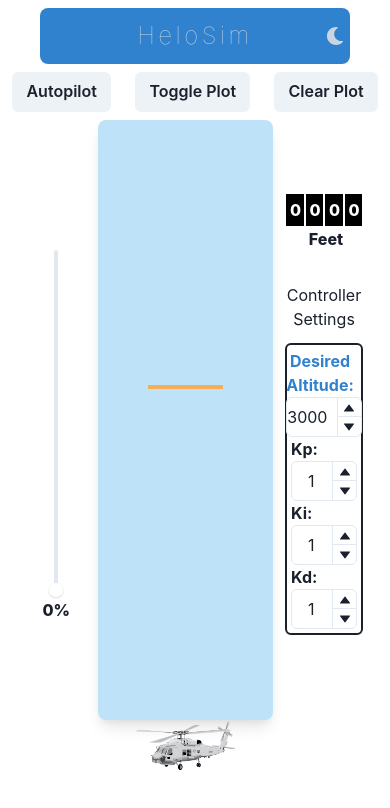
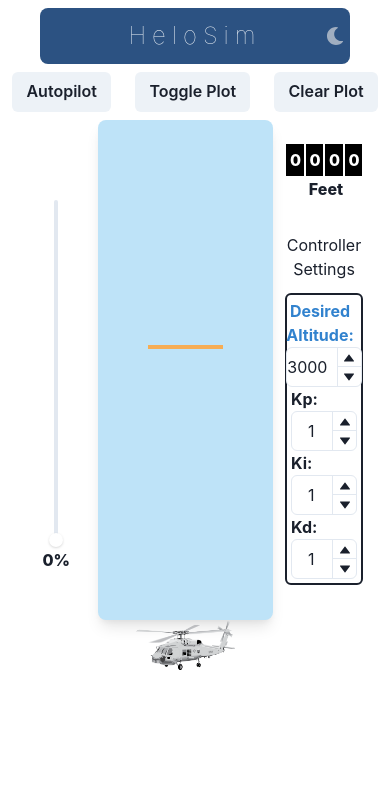
Before and after one commit to ender18g/helo-react, a React (Create React App) app: page / in a window 390 px wide. Shown: the top 808 px of the page. Built offline with nearby package versions, Linux system fonts and the light colour scheme.

Commit message:
added media query

```diff
--- a/src/App.js
+++ b/src/App.js
@@ -1,5 +1,5 @@
 import React, { useEffect, useRef, useState } from 'react';
-import { ChakraProvider, Box, Text, theme, Flex, Button } from '@chakra-ui/react';
+import { ChakraProvider, Box, Text, theme, Flex, Button, useMediaQuery } from '@chakra-ui/react';
 import { ColorModeSwitcher } from './ColorModeSwitcher';
 import FlightBox from './flightBox';
 import ThrottleBox from './throttleBox';
@@ -9,6 +9,8 @@ import ControlBox from './controlBox';
 
 function App() {
 	const ceiling = 5000; // ceiling in feet
+	//use media query to determine if mobile
+	const [ isDesktop ] = useMediaQuery('(min-width: 800px)');
 
 	const [ data, setData ] = useState({
 		alt: 0, // 0-1
@@ -22,7 +24,6 @@ function App() {
 		message: ''
 	});
 	const [ showPlot, setShowPlot ] = useState(false);
-
 	const requestRef = useRef();
 	const prevTime = useRef();
 	const throttleRef = useRef(0);
@@ -115,7 +116,7 @@ function App() {
 				justify={'center'}
 				align={'center'}
 				color={'white'}
-				bg={'blue.500'}
+				bg={'blue.700'}
 				mx={10}
 				my={2}
 				borderRadius={'lg'}
@@ -123,18 +124,11 @@ function App() {
 				textAlign={'center'}
 			>
 				<Box w={'10%'} />
-				<Text
-					w={'80%'}
-					color={'gray.300'}
-					fontSize="2xl"
-					textShadow={'lg'}
-					letterSpacing={3.5}
-					fontWeight={100}
-				>
+				<Text w={'80%'} color={'gray.100'} fontSize="2xl" textShadow={'lg'} letterSpacing={6} fontWeight={100}>
 					HeloSim
 				</Text>
 				<Box w={'10%'}>
-					<ColorModeSwitcher pr={3} color={'gray.300'} />
+					<ColorModeSwitcher pr={3} color={'gray.400'} />
 				</Box>
 			</Flex>
 			<Flex w="100%" h="100%" justifyContent={'center'} alignItems={'center'}>
@@ -204,7 +198,12 @@ function App() {
 				{showPlot ? (
 					<PlotBox data={plotData.current} />
 				) : (
-					<FlightBox alt={data.alt} height={600} refAlt={data.refAlt} message={data.message} />
+					<FlightBox
+						alt={data.alt}
+						height={isDesktop ? 800 : 500}
+						refAlt={data.refAlt}
+						message={data.message}
+					/>
 				)}
 				<Box hidden={showPlot ? 1 : 0}>
 					<HudBox alt={data.alt * ceiling} />
--- a/src/plotBox.js
+++ b/src/plotBox.js
@@ -23,6 +23,10 @@ export default function PlotBox(props) {
 	// go through data and adjust time
 	for (let i = 0; i < data.length; i++) {
 		data[i].time -= timeOffset;
+		// make sure time is positive
+		if (data[i].time < 0) {
+			data[i].time = 0;
+		}
 	}
 
 	//trim off last 1 data points
@@ -35,8 +39,8 @@ export default function PlotBox(props) {
 					data={data}
 					margin={{
 						top: 5,
-						right: 30,
-						left: 20,
+						right: 10,
+						left: 10,
 						bottom: 5
 					}}
 				>
```
